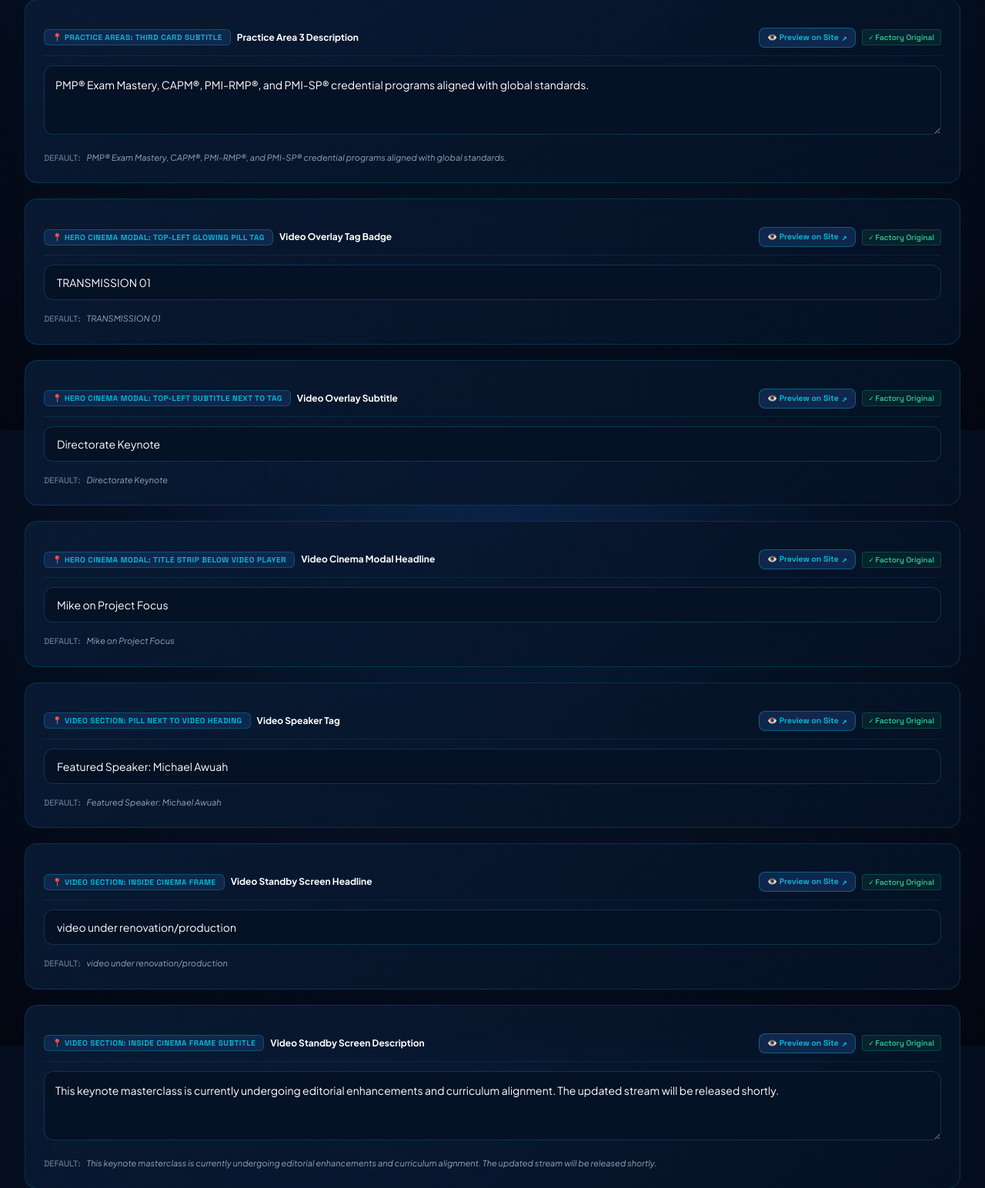
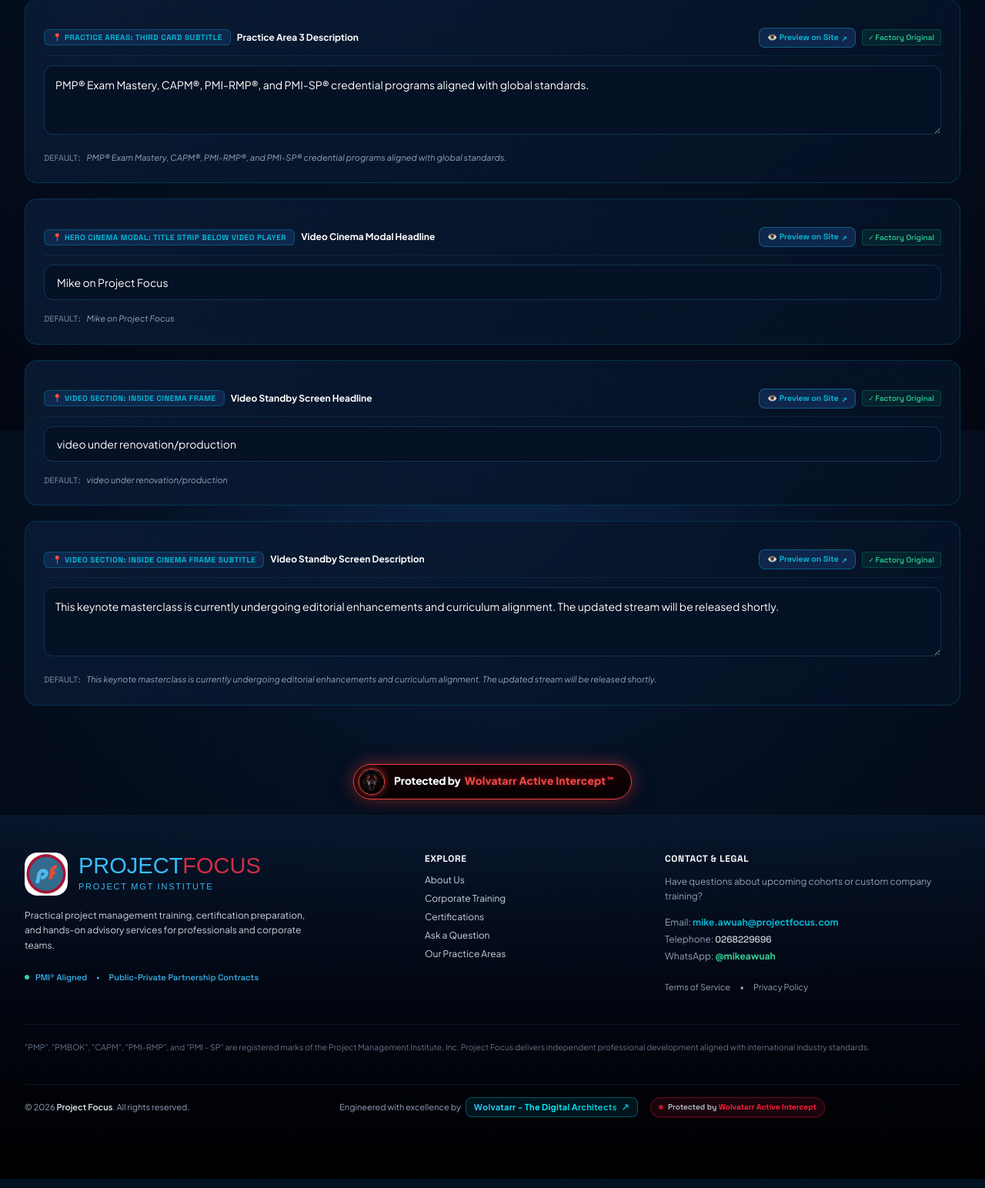
Before and after one commit to Wolfgh12/pfsite, a Django app: page /director/site-editor/ in a window 1280 px wide. Shown: the part 3441-4985 px from the top of the page at 77% size. Run offline with Django 5.2, Linux system fonts and the light colour scheme; a user stored in the database is signed in; tables that the repository leaves empty hold one stand-in row (values such as "Sample post"); parts of the project's set-up code (start-up, migrations or seed data) failed here and were passed over; some libraries are stand-ins or nearby versions; some web fonts are replaced.

Commit message:
Auto-fade crimson discard after 5s and remove redundant video speaker tags

```diff
--- a/courses/views.py
+++ b/courses/views.py
@@ -1538,10 +1538,7 @@ def director_site_editor_view(request):
         {'page': 'home', 'key': 'home_pillar_3_title', 'label': 'Practice Area 3 Title', 'location_hint': 'Practice Areas: Third card heading', 'default_value': 'Project Management Consulting', 'is_multiline': False},
         {'page': 'home', 'key': 'home_pillar_3_desc', 'label': 'Practice Area 3 Description', 'location_hint': 'Practice Areas: Third card subtitle', 'default_value': 'PMP® Exam Mastery, CAPM®, PMI-RMP®, and PMI-SP® credential programs aligned with global standards.', 'is_multiline': True},
         {'page': 'home', 'key': 'home_video_file', 'label': 'Message of the Moment Video Asset URL', 'location_hint': 'Hero Cinema Modal: Video stream source', 'default_value': '/media/MA.mp4', 'is_multiline': False},
-        {'page': 'home', 'key': 'home_video_badge_tag', 'label': 'Video Overlay Tag Badge', 'location_hint': 'Hero Cinema Modal: Top-left glowing pill tag', 'default_value': 'TRANSMISSION 01', 'is_multiline': False},
-        {'page': 'home', 'key': 'home_video_badge_label', 'label': 'Video Overlay Subtitle', 'location_hint': 'Hero Cinema Modal: Top-left subtitle next to tag', 'default_value': 'Directorate Keynote', 'is_multiline': False},
         {'page': 'home', 'key': 'home_video_title', 'label': 'Video Cinema Modal Headline', 'location_hint': 'Hero Cinema Modal: Title strip below video player', 'default_value': 'Mike on Project Focus', 'is_multiline': False},
-        {'page': 'home', 'key': 'home_video_speaker', 'label': 'Video Speaker Tag', 'location_hint': 'Video Section: Pill next to video heading', 'default_value': 'Featured Speaker: Michael Awuah', 'is_multiline': False},
         {'page': 'home', 'key': 'home_video_standby_headline', 'label': 'Video Standby Screen Headline', 'location_hint': 'Video Section: Inside cinema frame', 'default_value': 'video under renovation/production', 'is_multiline': False},
         {'page': 'home', 'key': 'home_video_standby_desc', 'label': 'Video Standby Screen Description', 'location_hint': 'Video Section: Inside cinema frame subtitle', 'default_value': 'This keynote masterclass is currently undergoing editorial enhancements and curriculum alignment. The updated stream will be released shortly.', 'is_multiline': True},
 
@@ -2352,7 +2349,7 @@ def director_site_editor_view(request):
         active_tab = 'home'
 
     # Filter text snippets excluding lock toggles, video file, and profile portrait (handled via dedicated uploaders)
-    active_snippets = list(SiteSnippet.objects.filter(page=active_tab).exclude(key__startswith='lock_').exclude(key='home_video_file').exclude(key='about_profile_image'))
+    active_snippets = list(SiteSnippet.objects.filter(page=active_tab).exclude(key__startswith='lock_').exclude(key__in=['home_video_file', 'about_profile_image', 'home_video_badge_tag', 'home_video_badge_label', 'home_video_speaker']))
     draft_edits = request.session.get('site_editor_draft', {})
     for s in active_snippets:
         s.draft_display_value = draft_edits.get(s.key, s.value or s.default_value)
--- a/templates/director_site_editor.html
+++ b/templates/director_site_editor.html
@@ -2477,6 +2477,24 @@
         setTimeout(() => {
           targetCard.scrollIntoView({ behavior: 'smooth', block: 'center' });
         }, 150);
+
+        // Auto-fade crimson highlight after exactly 5 seconds
+        setTimeout(() => {
+          targetCard.classList.remove('border-rose-600', 'ring-2', 'ring-rose-500', 'shadow-2xl', 'shadow-rose-600/30', 'bg-rose-950/20');
+          targetCard.classList.add('border-sea-cyan/20');
+          if (inputField) {
+            inputField.classList.remove('border-rose-500', 'ring-1', 'ring-rose-500/60');
+            inputField.classList.add('border-sea-foam/20');
+          }
+          if (discardBar) {
+            discardBar.classList.add('hidden');
+          }
+          if (window.history.replaceState) {
+            const cleanUrl = new URL(window.location.href);
+            cleanUrl.searchParams.delete('discarded');
+            window.history.replaceState({}, document.title, cleanUrl.toString());
+          }
+        }, 5000);
       }
     } else if (highlightKey) {
       const targetCard = document.getElementById(`snippet-card-${highlightKey}`) || document.querySelector(`[data-snippet-key="${highlightKey}"]`);
```
